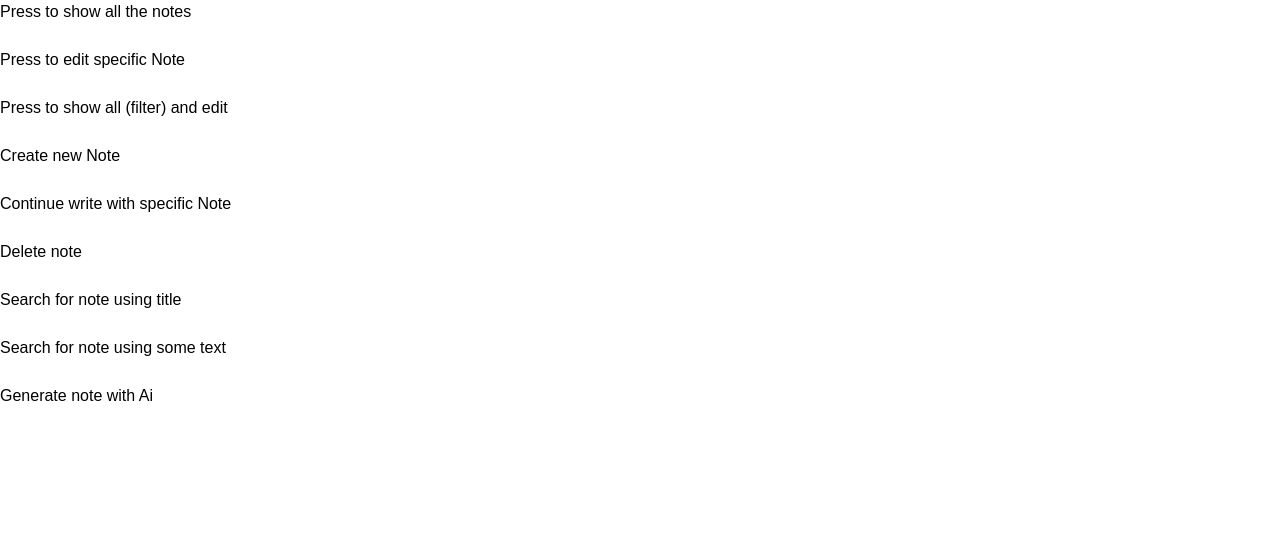
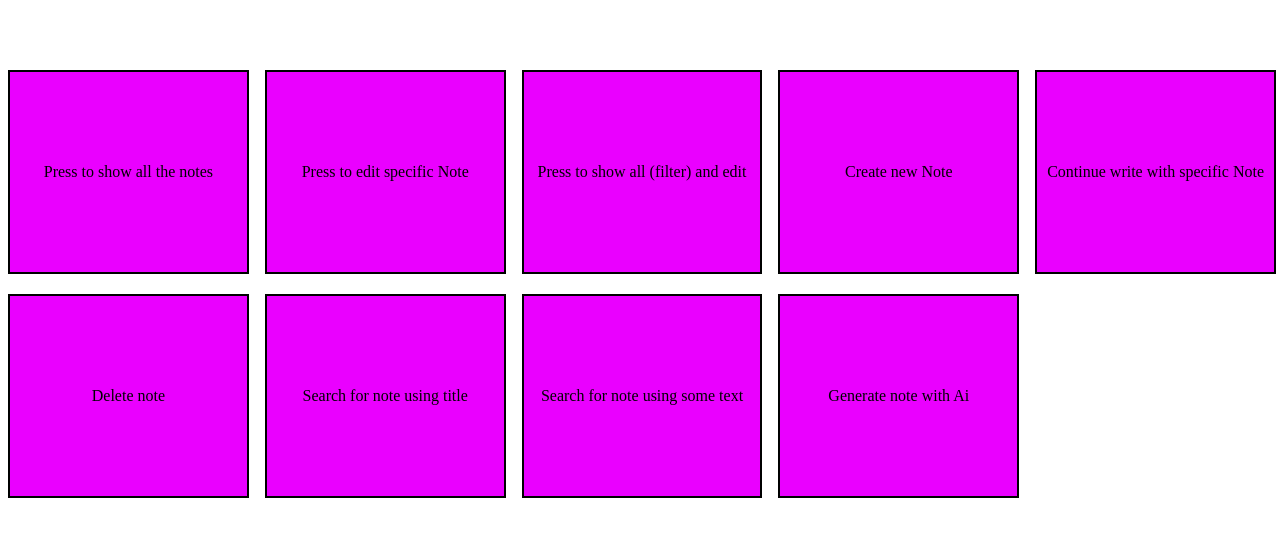
Before and after one commit to ali-workshop/NoteApp, a Laravel app: page /dashboard in a window 1280 px wide. Shown: the top 537 px of the page. Run offline with Laravel 12, Linux system fonts and the light colour scheme; style sheets or scripts are compiled from the project's sources.

Commit message:
fix bugs

```diff
--- a/app/Http/Controllers/NoteController.php
+++ b/app/Http/Controllers/NoteController.php
@@ -69,7 +69,7 @@
 
     public function index($how_dispaly)
     {
-        if ($how_dispaly=="all"){$notes=Note::all();}#this is for display the all notes
+        if ($how_dispaly=="all"){$notes=Note::paginate(15);}#this is for display the all notes
 
        if($how_dispaly=="order_pages_CA"){$notes=Note::query()->orderBy('created_at','asc')->paginate(15);}
         if($how_dispaly=="order_pages_CD"){$notes=Note::query()->orderBy('created_at','desc')->paginate(15);}
@@ -77,7 +77,7 @@
         if($how_dispaly=="order_pages_UD"){$notes=Note::query()->orderBy('updated_at','desc')->paginate(15); #this for display all in pages and in asc order
 
         }
-        // dd($notes);
+        // dd($notes[0]);
 
         return view('note.index',['notes'=>$notes]);
     }
@@ -96,13 +96,13 @@
 public function search(Request $request){
 
 $title=$request->validate(['title'=>['string','required']]);
-$notes=Note::where('title','LIKE','%'.$title['title'].'%')->get();
+$notes=Note::where('title','LIKE','%'.$title['title'].'%')->paginate(15);
 return view('note.index',['notes'=>$notes]);
 }
     public function sort($howtosort){
 
 
-        if ($howtosort=="all"){$notes=Note::all();}
+        if ($howtosort=="all"){$notes=Note::paginate(15);}
 
 
 
@@ -141,7 +141,7 @@
 
         ]);
 
-        $notes=Note::where('note','LIKE','%'.$filter['filter'].'%')->get();
+        $notes=Note::where('note','LIKE','%'.$filter['filter'].'%')->paginate(15);
         session()->flash('message', 'Your Notes Filted Succesfully');
         return view('note.all', ["notes" => $notes]);
 
@@ -160,7 +160,7 @@
 
         ]);
 
-        $notes=Note::where('note','LIKE','%'.$text['text'].'%')->get();
+        $notes=Note::where('note','LIKE','%'.$text['text'].'%')->paginate(15);
         session()->flash('message', 'the Notes contain this beice of text Filted Succesfully');
         return view('note.all', ["notes" => $notes]);
 
@@ -272,7 +272,7 @@
 
         ]);
 
-        $notes=Note::where('title','LIKE','%'.$text['text'].'%')->get();
+        $notes=Note::where('title','LIKE','%'.$text['text'].'%')->paginate(15);
         session()->flash('message', 'the Notes match this title are below free to delet any one you need.....');
         return view('note.delet_via_title', ["notes" => $notes]);
 
--- a/resources/views/note/index.blade.php
+++ b/resources/views/note/index.blade.php
@@ -32,6 +32,10 @@
                 </div>
             @endforeach
         </div>
+        <div class="p-6">
+            {{ $notes->links() }}
+        </div>
+    </div>
 
-    </div>
+
 </x-layout>
--- a/resources/views/note/panal.blade.php
+++ b/resources/views/note/panal.blade.php
@@ -3,42 +3,62 @@
 <head>
     <meta charset="UTF-8">
     <meta name="viewport" content="width=device-width, initial-scale=1.0">
-    <title>Your Page Title</title>
-    <link rel="stylesheet" href="/styles.css"> <!-- Link to your external CSS file -->
+    <title>Sticker Example</title>
+    <style>
+        .sticker-container {
+            margin-top: 70px; /* Add margin to the top */
+            display: grid;
+           grid-template-columns: repeat(auto-fit, minmax(200px, 1fr));
+            gap: 20px;
+        }
+
+        .sticker {
+            width: 100%; /* Make each sticker fill the available width */
+            height: 200px;
+            border: 2px solid black;
+            border-radius: 0;
+            background: rgb(234, 0, 255);
+            display: flex;
+            align-items: center;
+            justify-content: center;
+        }
+
+        .link {
+            color: black;
+            text-decoration: none;
+        }
+    </style>
 </head>
 <body>
-    <x-layout>
-        <div class="max-w-3xl mx-auto px-4 py-8">
-            <ul class="list-none">
-                <li class="mb-6">
-                    <a href={{route('note.index',['howwilldisplay'=>'all'])}} class="block text-blue-500 hover:text-blue-700 transition duration-300 ease-in-out transform hover:scale-105">Press to show all the notes</a><br><br>
-                </li>
-                <li class="mb-6">
-                    <a href={{route("note.get.title")}} class="block text-blue-500 hover:text-blue-700 transition duration-300 ease-in-out transform hover:scale-105">Press to edit specific Note</a><br><br>
-                </li>
-                <li class="mb-6">
-                    <a href={{route("note.all")}} class="block text-blue-500 hover:text-blue-700 transition duration-300 ease-in-out transform hover:scale-105">Press to show all (filter) and edit</a><br><br>
-                </li>
-                <li class="mb-6">
-                    <a href={{route("note.create")}} class="block text-blue-500 hover:text-blue-700 transition duration-300 ease-in-out transform hover:scale-105">Create new Note</a><br><br>
-                </li>
-                <li class="mb-6">
-                    <a href={{route('note.get.title')}} class="block text-blue-500 hover:text-blue-700 transition duration-300 ease-in-out transform hover:scale-105">Continue write with specific Note</a><br><br>
-                </li>
-                <li class="mb-6">
-                    <a href={{route('note.get.destroy')}} class="block text-blue-500 hover:text-blue-700 transition duration-300 ease-in-out transform hover:scale-105">Delete note</a><br><br>
-                </li>
-                <li class="mb-6">
-                    <a href="{{route('note.get.notes.title')}} " class="block text-blue-500 hover:text-blue-700 transition duration-300 ease-in-out transform hover:scale-105">Search for note using title</a><br><br>
-                </li>
-                <li class="mb-6">
-                    <a href="{{ route('note.get.text') }}" class="block text-blue-500 hover:text-blue-700 transition duration-300 ease-in-out transform hover:scale-105">Search for note using some text</a><br><br>
-                </li>
-                <li class="mb-6">
-                    <a href="{{route('note.create.ai')}}" class="block text-blue-500 hover:text-blue-700 transition duration-300 ease-in-out transform hover:scale-105">Generate note with Ai</a><br><br>
-                </li>
-                 </ul>
+    <div class="sticker-container">
+        <div class="sticker orange">
+            <a href="{{route('note.index',['howwilldisplay'=>'all'])}}" class="link">Press to show all the notes</a>
         </div>
-    </x-layout>
+        <div class="sticker orange">
+            <a href="{{route("note.get.title")}}" class="link">Press to edit specific Note</a>
+        </div>
+        <div class="sticker orange">
+            <a href="{{route("note.all")}}" class="link">Press to show all (filter) and edit</a>
+        </div>
+        <div class="sticker orange">
+            <a href="{{route("note.create")}}" class="link">Create new Note</a>
+        </div>
+        <div class="sticker orange">
+            <a href="{{route('note.get.title')}}" class="link">Continue write with specific Note</a>
+        </div>
+        <div class="sticker orange">
+            <a href="{{route('note.get.destroy')}}" class="link">Delete note</a>
+        </div>
+        <div class="sticker orange">
+            <a href="{{route('note.get.notes.title')}} " class="link">Search for note using title</a>
+        </div>
+        <div class="sticker orange">
+            <a href="{{ route('note.get.text') }}" class="link">Search for note using some text</a>
+        </div>
+        <div class="sticker orange">
+            <a href="{{route('note.create.ai')}}" class="link">Generate note with Ai</a>
+        </div>
+
+    </div>
 </body>
 </html>
```
